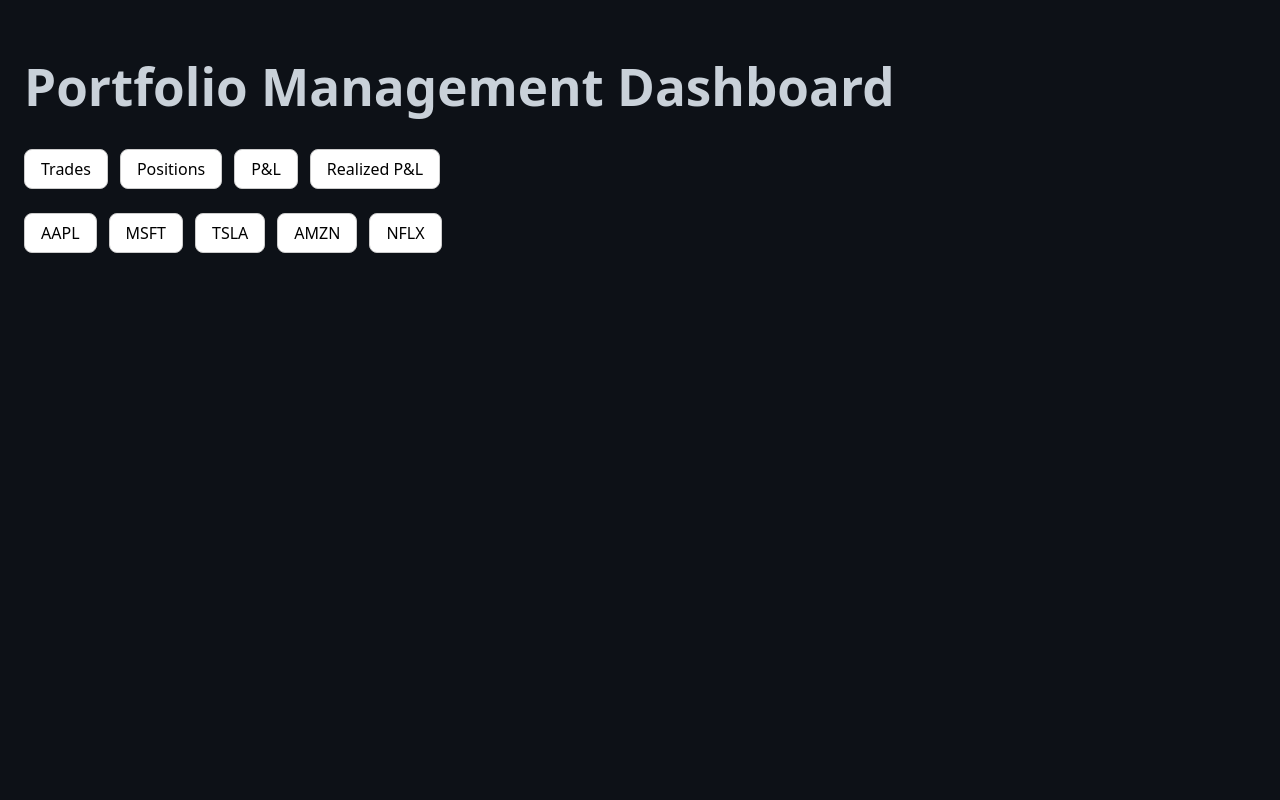
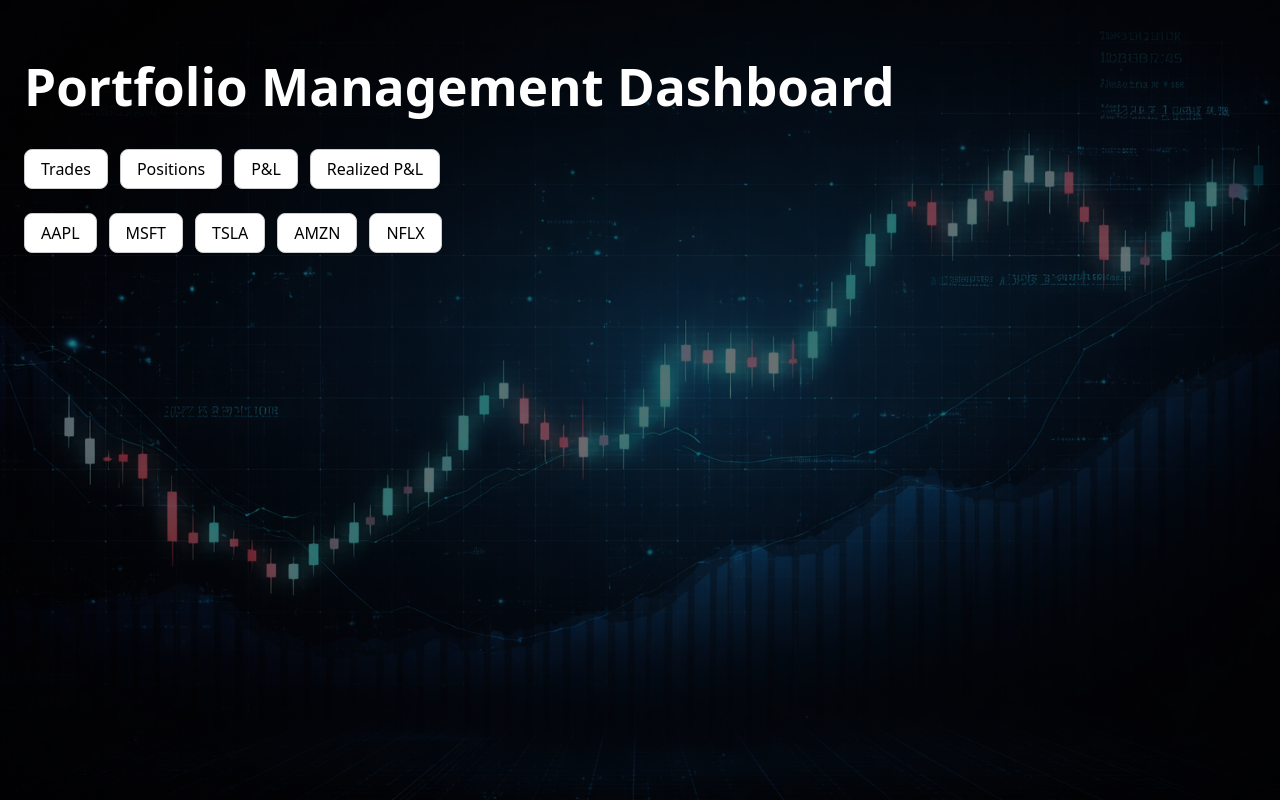
Before and after one commit to AyushProj/Portfolio-Management, a React app in the folder frontend/: page / in a window 1280 px wide. Built offline with nearby package versions, Linux system fonts and the light colour scheme; no server answers; the HTML template or start-up script is replaced by a standard one.

Commit message:
updated the home page

```diff
--- a/frontend/src/App.css
+++ b/frontend/src/App.css
@@ -1,6 +1,48 @@
+html,
+body,
 #root {
-  min-height: 100vh;
-  background-color: #0d1117;
+  width: 100%;
+  height: 100%;
+  margin: 0;
+}
+
+/* Background stays fixed */
+.app-background {
+  position: fixed;
+  inset: 0;
+  width: 100vw;
+  height: 100vh;
+  background-size: cover;
+  background-position: center;
+  background-repeat: no-repeat;
+  background-attachment: fixed;
+  display: flex;
+  justify-content: center;
+}
+
+/* Dark overlay */
+.app-background::before {
+  content: "";
+  position: fixed;
+  inset: 0;
+  background: rgba(0, 0, 0, 0.55);
+  z-index: 1;
+}
+
+.app-content {
+  position: relative;
+  z-index: 2;
+  width: 100%;
+  max-width: 1280px;
+  padding: 24px;
+
+  height: 100vh;
+  overflow-y: auto;
+}
+
+.dashboard-inner {
+  width: 100%;
+  color: white;
 }
 
 
@@ -39,3 +81,6 @@
 .read-the-docs {
   color: #888;
 }
+.read-the-docs:hover {
+  color: #000;
+}
--- a/frontend/src/App.jsx
+++ b/frontend/src/App.jsx
@@ -1,6 +1,7 @@
-// src/App.jsx
 import { useEffect } from "react";
 import { Routes, Route, Link } from "react-router-dom";
+
+import "./App.css";
 
 import StockSelector from "./components/StockSelector";
 import StockPage from "./components/StockPage";
@@ -10,6 +11,8 @@
 import RealizedPnLPage from "./components/RealizedPnLPage";
 
 import { loadDataset, startSimulation } from "./services/simulator";
+
+import homeBg from "./image/home page.png";
 
 const navButtonStyle = {
   marginRight: "12px",
@@ -21,11 +24,11 @@
   cursor: "pointer",
 };
 
-const SYMBOLS = ["AAPL", "AMZN", "MSFT", "NFLX", "TSLA"]; // your dataset tickers
+const SYMBOLS = ["AAPL", "AMZN", "MSFT", "NFLX", "TSLA"];
 
 function Dashboard() {
   return (
-    <div style={{ maxWidth: "1280px", margin: "0 auto", padding: "24px" }}>
+    <div className="dashboard-inner">
       <h1>Portfolio Management Dashboard</h1>
 
       <div style={{ marginBottom: "24px" }}>
@@ -52,7 +55,6 @@
 }
 
 function App() {
-  // ✅ Start frontend simulator once when app loads
   useEffect(() => {
     Promise.all(
       SYMBOLS.map((sym) =>
@@ -65,7 +67,6 @@
       )
     )
       .then(() => {
-        // every 2 seconds
         startSimulation({ intervalMs: 2000 });
       })
       .catch((e) => {
@@ -74,6 +75,11 @@
   }, []);
 
   return (
+    <div
+      className="app-background"
+      style={{ backgroundImage: `url(${homeBg})` }}
+    >
+      <div className="app-content">
         <Routes>
           <Route path="/" element={<Dashboard />} />
           <Route path="/stock/:symbol" element={<StockPage />} />
@@ -82,6 +88,8 @@
           <Route path="/pnl" element={<PnLPage />} />
           <Route path="/realized-pnl" element={<RealizedPnLPage />} />
         </Routes>
+      </div>
+    </div>
   );
 }
 
--- a/frontend/src/components/StockChart.jsx
+++ b/frontend/src/components/StockChart.jsx
@@ -6,34 +6,39 @@
   CartesianGrid,
   Tooltip,
   ResponsiveContainer,
-  Brush,
 } from "recharts";
 
-function StockChart({ data, fullData, trendColor }) {
+function StockChart({ data, trendColor }) {
   return (
     <div
       style={{
-        width: "80%",
+        width: "100%",
+        maxWidth: "1200px",
         height: 520,
         backgroundColor: "#0e1117",
         borderRadius: "10px",
         padding: "16px",
         boxSizing: "border-box",
+        marginBottom: "48px",
       }}
     >
       <ResponsiveContainer width="100%" height="100%">
-        <LineChart data={data}>
+        <LineChart data={data} margin={{ top: 10, right: 20, bottom: 20, left: 10 }}>
           <CartesianGrid stroke="#2a2e39" strokeDasharray="3 3" />
+
           <XAxis
             dataKey="date"
             tick={{ fill: "#c9d1d9", fontSize: 12 }}
+            tickMargin={10}
           />
+
           <YAxis
             dataKey="open"
             domain={["auto", "auto"]}
             tick={{ fill: "#c9d1d9", fontSize: 12 }}
             tickFormatter={(v) => `$${v}`}
           />
+
           <Tooltip
             contentStyle={{
               backgroundColor: "#161b22",
@@ -42,6 +47,7 @@
             }}
             formatter={(v) => `$${v}`}
           />
+
           <Line
             type="monotone"
             dataKey="open"
@@ -50,7 +56,6 @@
             dot={false}
             isAnimationActive={false}
           />
-
         </LineChart>
       </ResponsiveContainer>
     </div>
--- a/frontend/src/components/StockPage.jsx
+++ b/frontend/src/components/StockPage.jsx
@@ -1,7 +1,9 @@
 import { useEffect, useMemo, useState } from "react";
 import { useParams, Link } from "react-router-dom";
 import StockChart from "./StockChart";
-import { buyStock, sellStock } from "../services/api";
+
+import { buyStock, sellStock } from "../services/api.jsx";
+
 
 const WINDOW_SIZE = 50;
 
@@ -66,7 +68,7 @@
   const visibleData = useMemo(() => {
     if (!simDate || allPrices.length === 0) return [];
 
-    const endIdx = [...allPrices]
+    const endIdx = allPrices
       .map((p, idx) => ({ date: p.date, idx }))
       .filter((p) => p.date <= simDate)
       .pop()?.idx;
@@ -87,16 +89,6 @@
     setTrendColor(curr >= prev ? "#2ea043" : "#f85149");
   }, [visibleData]);
 
-  /* ---------------- Per-stock Unrealized PnL ---------------- */
-  const unrealizedPnL =
-    holdingQty > 0 && currentPrice !== null
-      ? currentPrice * holdingQty -
-        holdingQty *
-          (allPrices.find((p) => p.date === simDate)?.open || currentPrice)
-      : 0;
-
-  const pnlColor = unrealizedPnL >= 0 ? "#2ea043" : "#f85149";
-
   /* ---------------- Buy handler ---------------- */
   async function handleBuy() {
     if (!simDate) {
@@ -105,7 +97,7 @@
     }
 
     try {
-      setBuyStatus("Placing buy order...");
+      setBuyStatus("Placing buy order.");
 
       await buyStock({
         symbol,
@@ -132,7 +124,7 @@
     }
 
     try {
-      setSellStatus("Placing sell order...");
+      setSellStatus("Placing sell order.");
 
       await sellStock({
         symbol,
@@ -148,7 +140,6 @@
 
   if (error) return <p style={{ color: "red" }}>{error}</p>;
 
-  /* ---------------- UI ---------------- */
   return (
     <div
       style={{
@@ -156,6 +147,7 @@
         backgroundColor: "#0d1117",
         color: "#c9d1d9",
         padding: "24px",
+        paddingBottom: "80px",
       }}
     >
       <div style={{ width: "100%", padding: "0 32px" }}>
--- a/frontend/src/index.css
+++ b/frontend/src/index.css
@@ -2,16 +2,24 @@
   font-family: system-ui, Avenir, Helvetica, Arial, sans-serif;
   line-height: 1.5;
   font-weight: 400;
-
   color: #c9d1d9;
-  background-color: #0d1117;
-
   font-synthesis: none;
   text-rendering: optimizeLegibility;
   -webkit-font-smoothing: antialiased;
   -moz-osx-font-smoothing: grayscale;
 }
 
+html,
+body,
+#root {
+  width: 100%;
+  height: 100%;
+  margin: 0;
+}
+
+body {
+  background-color: #0d1117;
+}
 
 a {
   font-weight: 500;
@@ -20,18 +28,6 @@
 }
 a:hover {
   color: #535bf2;
-}
-
-body {
-  margin: 0;
-  min-width: 320px;
-  min-height: 100vh;
-  background-color: #0d1117;
-}
-
-#root {
-  width: 100%;
-  min-height: 100vh;
 }
 
 h1 {
--- a/frontend/src/main.jsx
+++ b/frontend/src/main.jsx
@@ -4,7 +4,11 @@
 import App from "./App";
 import "./index.css";
 
-createRoot(document.getElementById("root")).render(
+const root = document.getElementById("root");
+root.style.width = "100vw";
+root.style.height = "100vh";
+
+createRoot(root).render(
   <StrictMode>
     <BrowserRouter>
       <App />
```
Also changed, not shown: frontend/src/components/StockSelector.jsx (line endings or trailing spaces), frontend/src/image/home page.png (added). Lines whose indentation alone changed are shown as unchanged.
